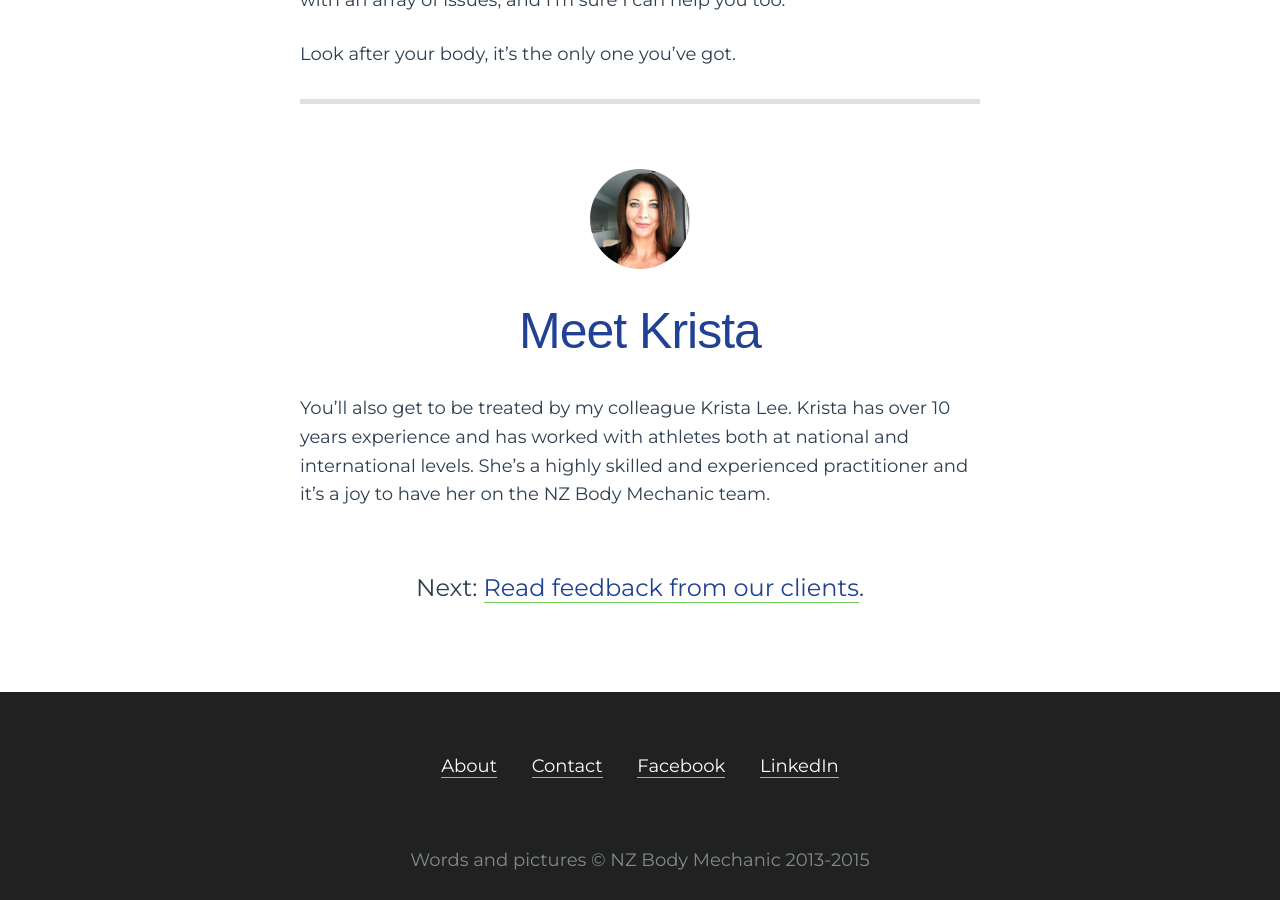
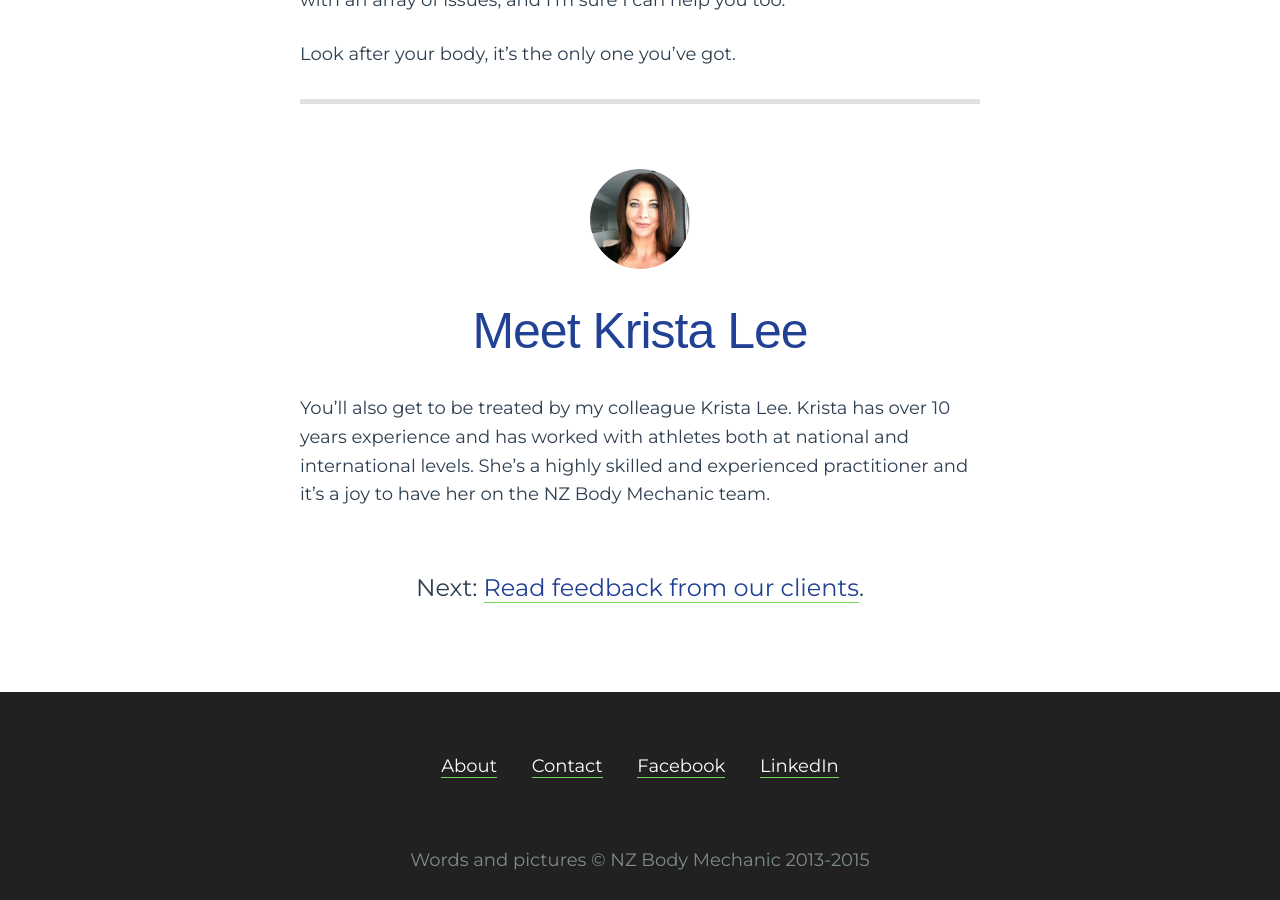
Before and after one commit to isaacnorman/isaacnorman.github.io, a Jekyll site: the page built from about.md, in a window 1280 px wide and 900 px high, scrolled down 2036 px. Built offline with Jekyll 4.4.1, drawn with Linux system fonts in a browser that asks for light colours; Markdown is read by kramdown in place of the engine named in the settings.

Commit message:
update about

```diff
--- a/about.md
+++ b/about.md
@@ -39,7 +39,7 @@ Look after your body, it’s the only one you’ve got.
 
 <img src="{{ site.baseurl }}/images/krista-lee-massage.png" alt="Krista Lee massage" class="site-avatar site-avatar-mini">
 
-## Meet Krista
+## Meet Krista Lee
 
 You'll also get to be treated by my colleague Krista Lee. Krista has over 10 years experience and has worked with athletes both at national and international levels. She's a highly skilled and experienced practitioner and it’s a joy to have her on the NZ Body Mechanic team.
 
```
